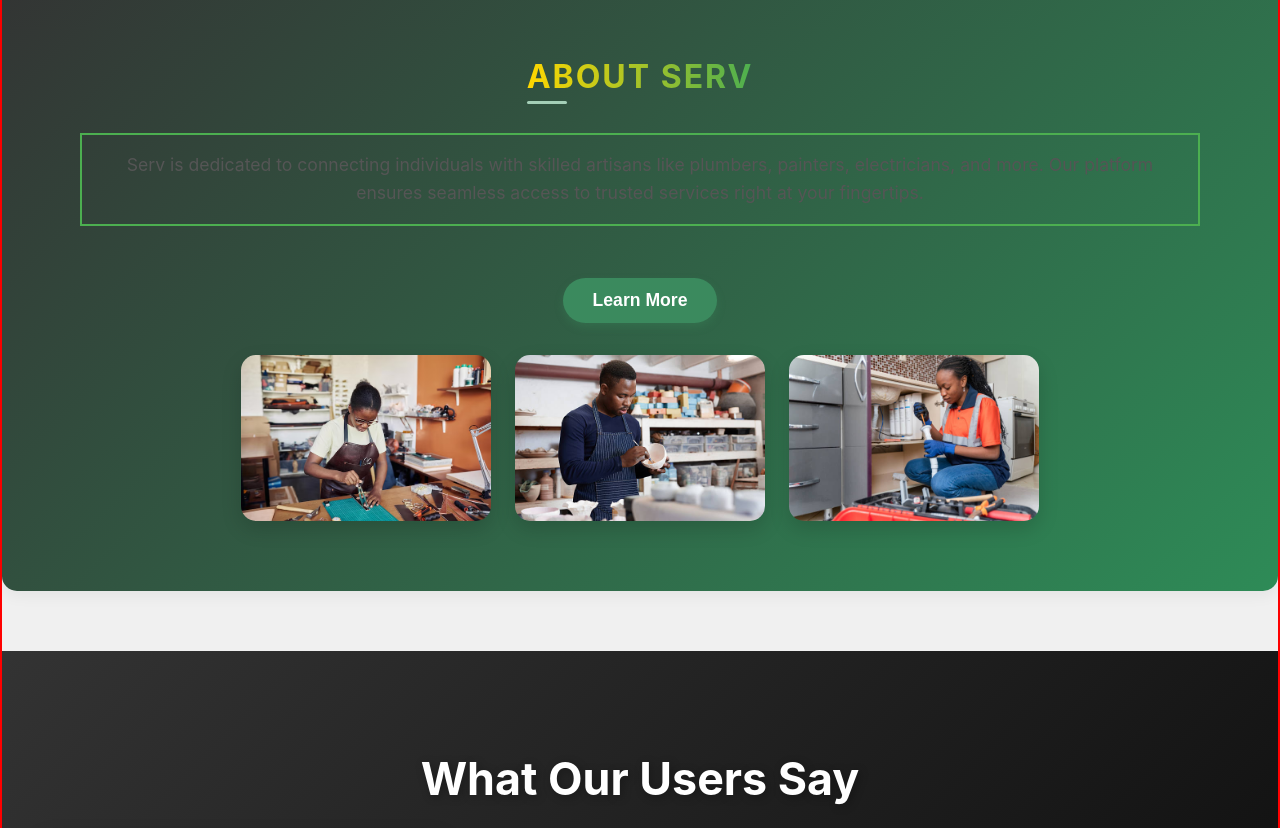
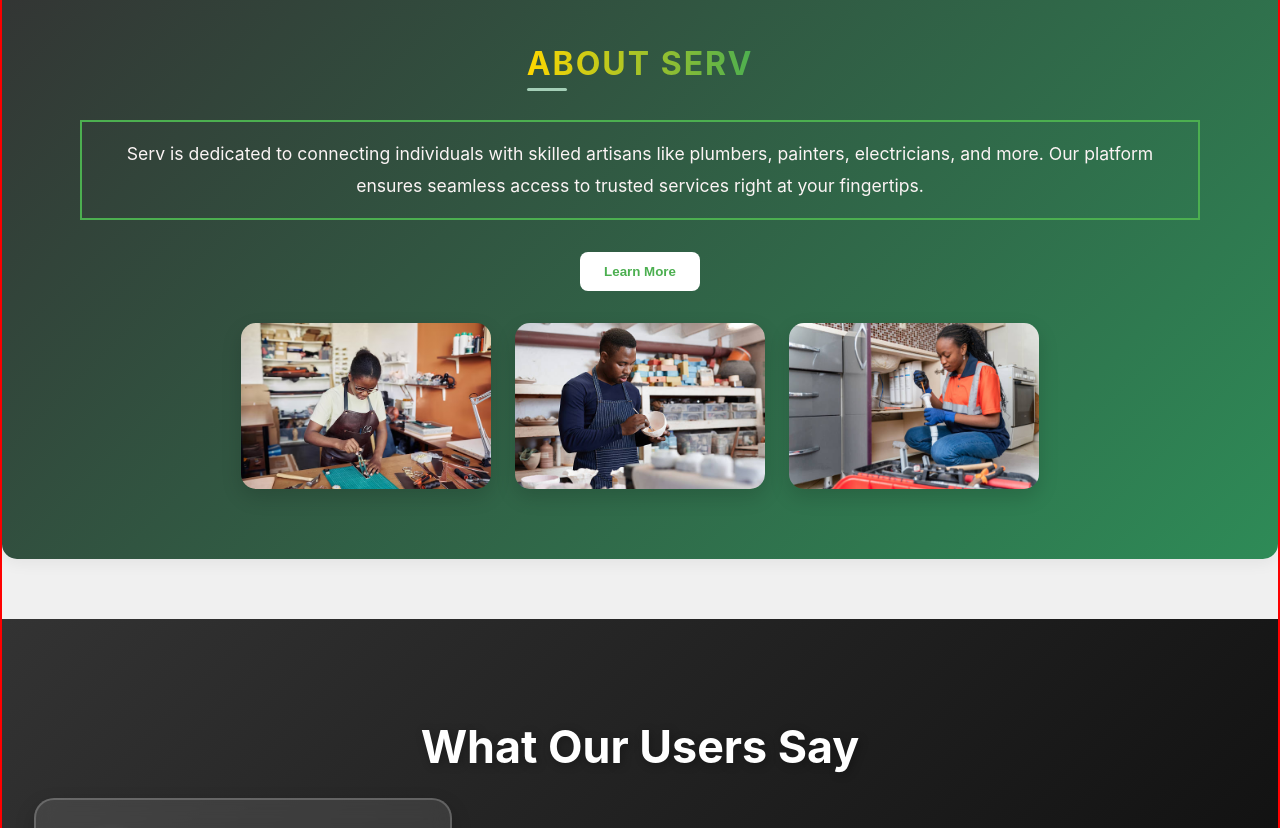
Before and after one commit to S1rDavid9/serv-web-app, a React (Create React App) app in the folder serv-web-app/: page / in a window 1280 px wide. Shown: the part 1960-2788 px from the top of the page. Built offline with nearby package versions, Linux system fonts and the light colour scheme.

Commit message:
fixing about page styling

```diff
--- a/serv-web-app/src/pages/AboutPage.css
+++ b/serv-web-app/src/pages/AboutPage.css
@@ -3,10 +3,10 @@
     --primary-green: #3b8a5e;
     --light-green: #e8f3ee;
     --medium-green: #a4cfb7;
-    --dark-green: #2a6644;
-    --text-dark: #333333;
-    --text-medium: #555555;
-    --text-light: #ffffff;
+    --dark-green: #50ab77;
+    --text-dark: #111010;
+    --text-medium: #393636;
+    --text-light: #fbf4f4;
     --background: #fafafa;
   }
 
@@ -100,11 +100,15 @@
     border-radius: 2px;
   }
 
-  .about-section p, .mission-section p, .artisan-section p, .join-section p {
+  .mission-section p, .artisan-section p, .join-section p {
     font-size: 1.1rem;
     line-height: 1.6;
     color: var(--text-medium);
   }
+
+.about-section p {
+    color: var(--text-light);
+}
 
   .mission-section {
     background-color: var(--light-green);
@@ -190,7 +194,7 @@
     color: var(--text-dark);
   }
 
-  .cta-button {
+  .about-container .cta-button {
     background-color: var(--primary-green);
     color: var(--text-light);
     border: none;
```
